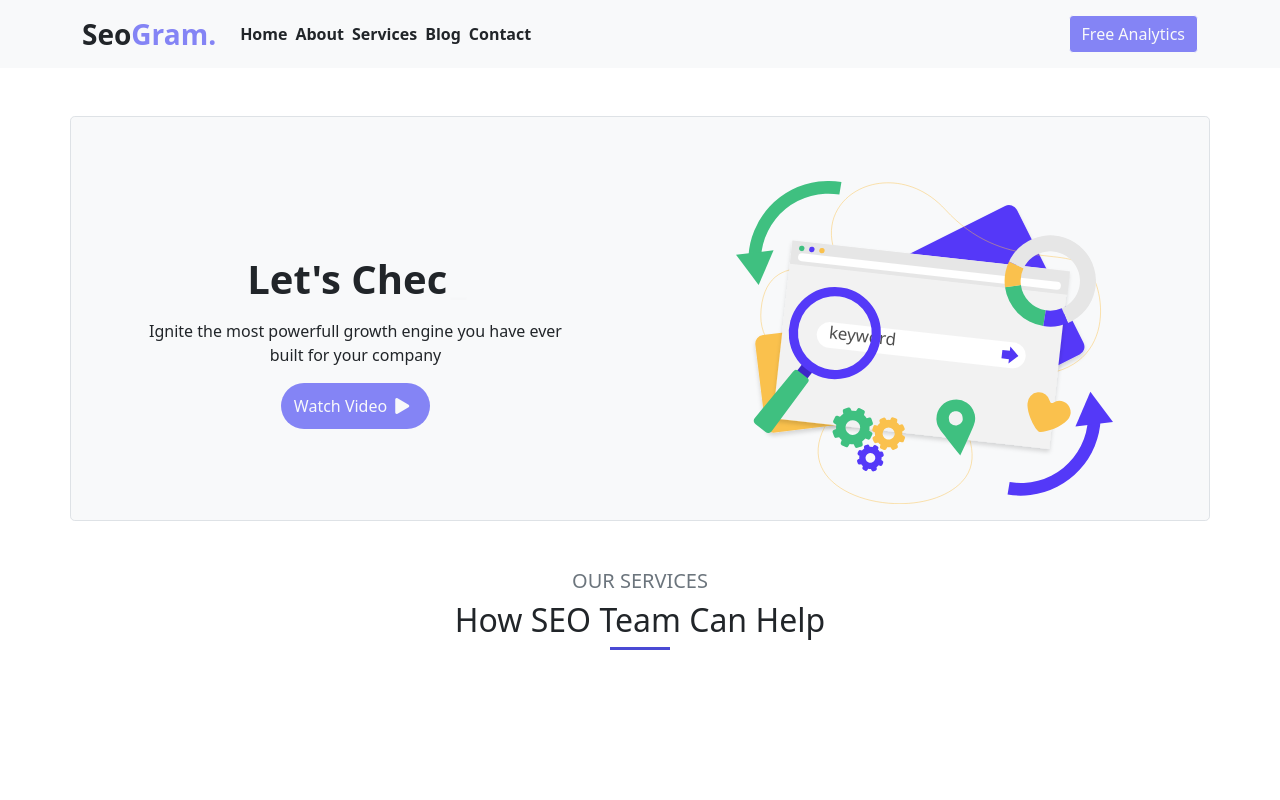
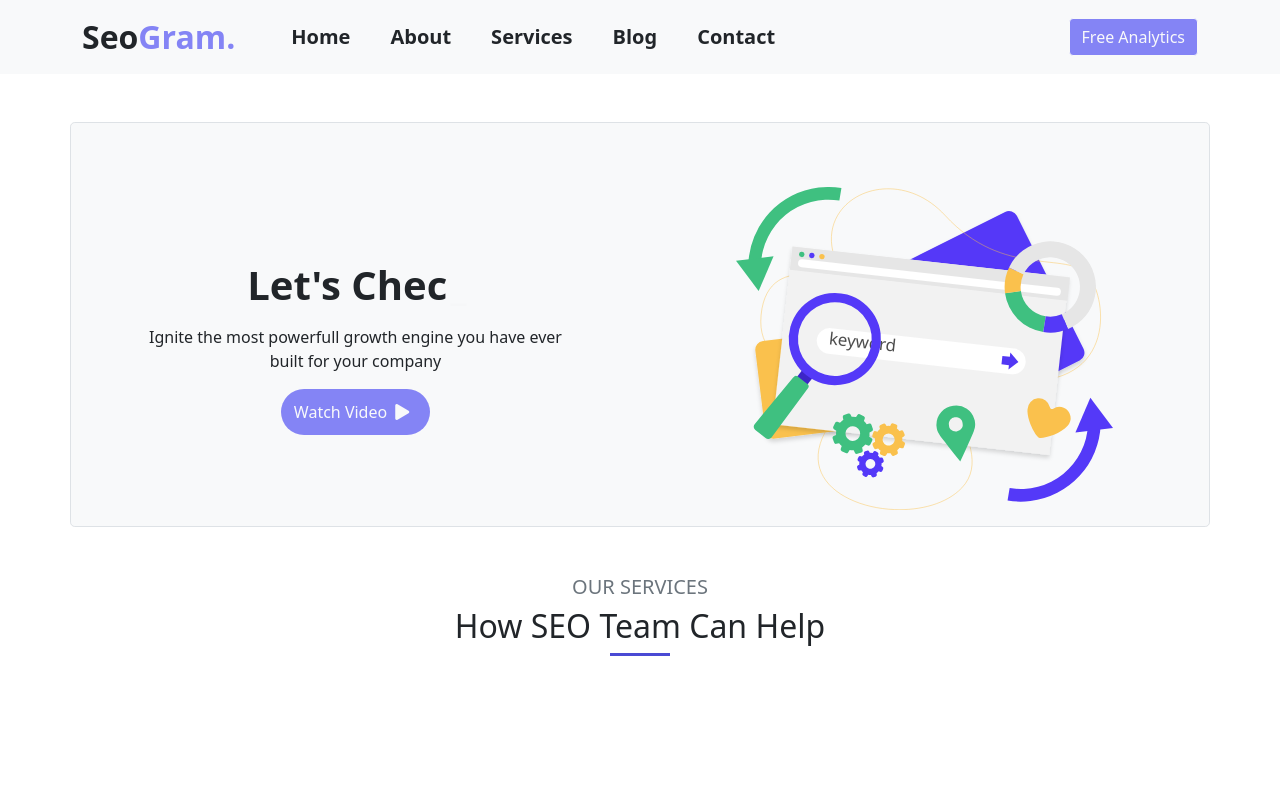
Before and after one commit to Mahmudur-Rahman-Salman/SEOGram., a React (Create React App) app: page / in a window 1280 px wide. Shown: the top 800 px of the page. Built offline with nearby package versions, Linux system fonts and the light colour scheme.

Commit message:
menubar edited

```diff
--- a/src/components/Menubar/Menubar.js
+++ b/src/components/Menubar/Menubar.js
@@ -8,15 +8,15 @@ const Menubar = () => {
         <div>
             <Navbar collapseOnSelect expand="lg" bg="light" variant="dark" >
                 <Container>
-                    <Navbar.Brand href="#home" className='fs-3 fw-bold text-dark'>Seo<span className='brandcolor'>Gram.</span></Navbar.Brand>
+                    <Navbar.Brand href="#home" className='fs-2 me-4 fw-bold text-dark'>Seo<span className='brandcolor'>Gram.</span></Navbar.Brand>
                     <Navbar.Toggle aria-controls="responsive-navbar-nav" className='bg-dark' />
                     <Navbar.Collapse id="responsive-navbar-nav">
                         <Nav className="me-auto">
-                            <Link to="/home" className="link ms-2 text-dark fw-bold">Home</Link>
-                            <Link to="/about" className="link ms-2 text-dark fw-bold">About</Link>
-                            <Link to="/service" className="link ms-2 text-dark fw-bold">Services</Link>
-                            <Link to="/blog" className="link ms-2 text-dark fw-bold">Blog</Link>
-                            <Link to="/contact" className="link ms-2 text-dark fw-bold">Contact</Link>
+                            <Link to="/home" className="link ms-4 p-2 text-dark fw-bold fs-5">Home</Link>
+                            <Link to="/about" className="link ms-4 p-2 text-dark fw-bold fs-5">About</Link>
+                            <Link to="/service" className="link ms-4 p-2 text-dark fw-bold fs-5">Services</Link>
+                            <Link to="/blog" className="link ms-4 p-2 text-dark fw-bold fs-5">Blog</Link>
+                            <Link to="/contact" className="link ms-4 p-2 text-dark fw-bold fs-5">Contact</Link>
 
                         </Nav>
                         <Nav>
```
